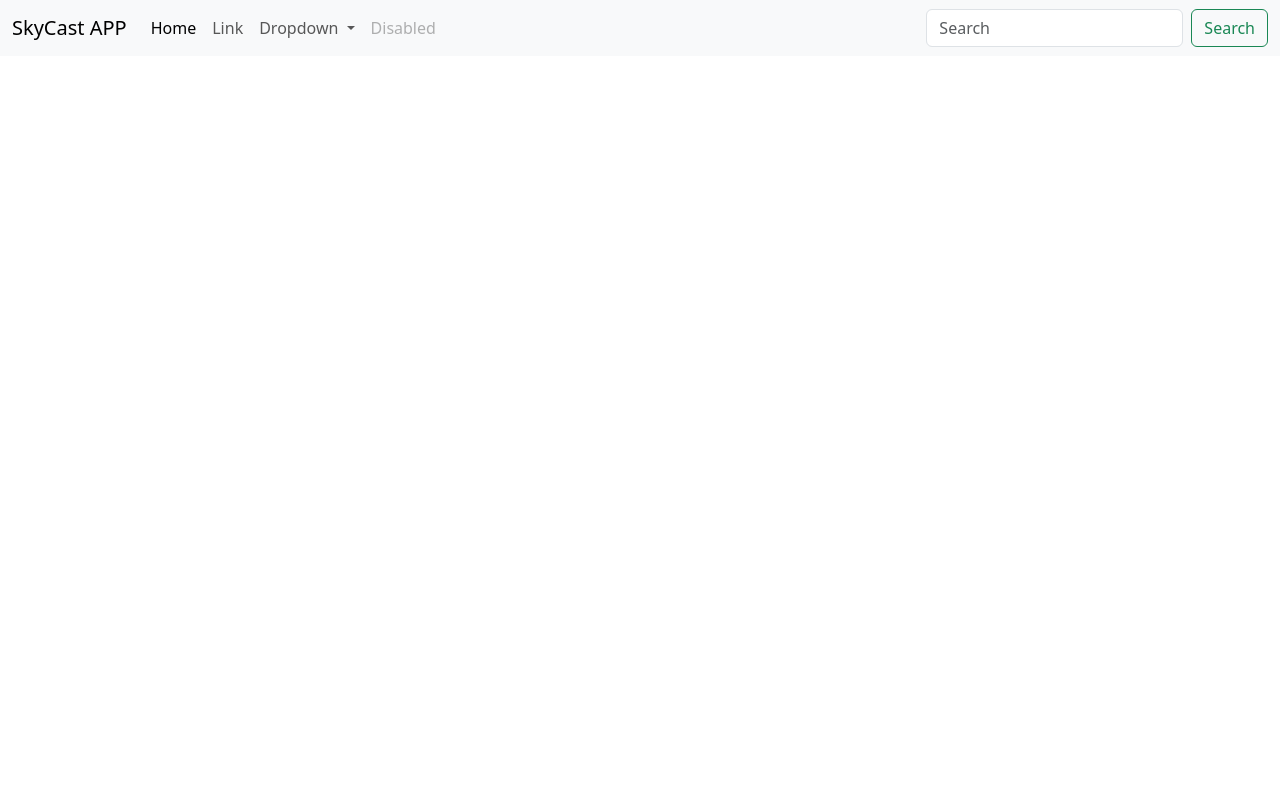
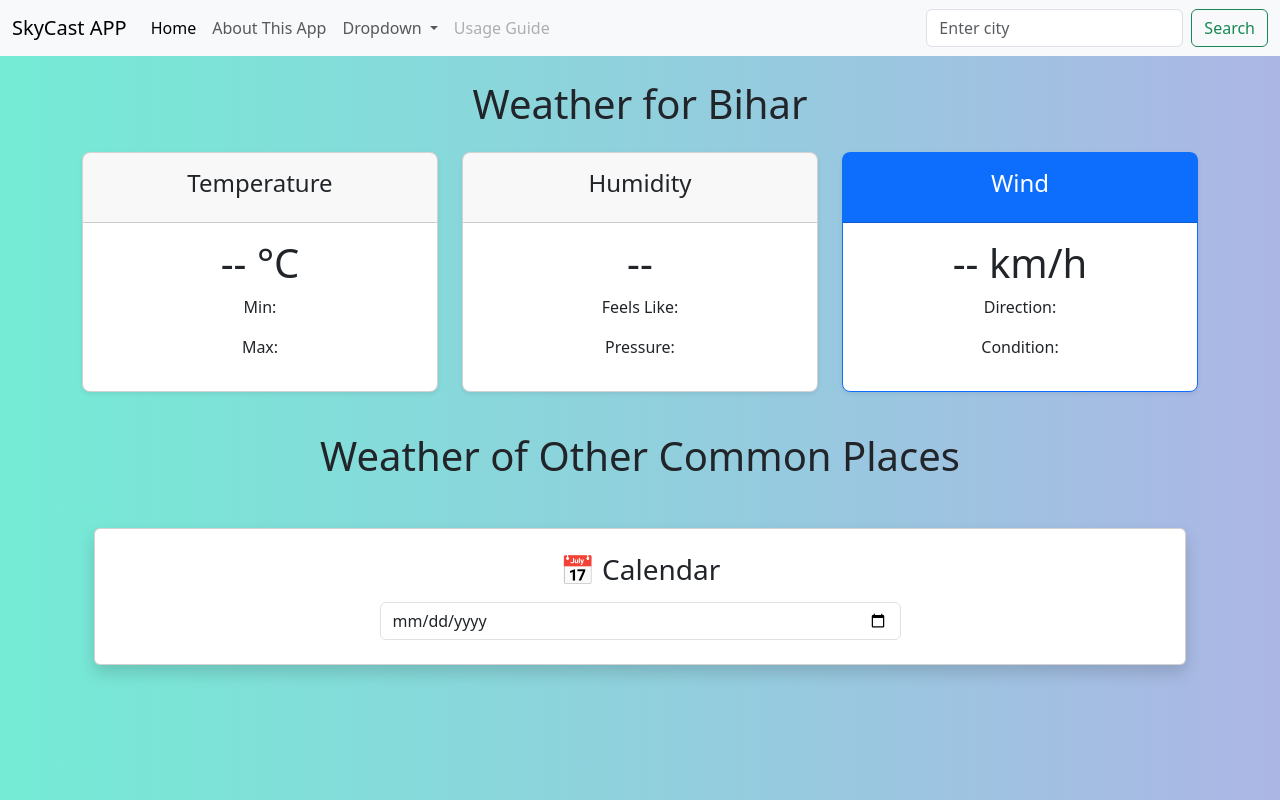
Before and after one commit to aditya2204200/SkyCast-App-, a plain HTML site: page index.html in a window 1280 px wide. Drawn offline with nearby package versions, Linux system fonts and the light colour scheme; no server answers.

Commit message:
Enhance index.html with styles and navbar updates
Added a background gradient and updated navbar items.

```diff
--- a/index.html
+++ b/index.html
@@ -1,16 +1,49 @@
 <!doctype html>
 <html lang="en">
   <head>
-    <meta charset="utf-8">
-    <meta name="viewport" content="width=device-width, initial-scale=1">
+    <meta charset="utf-8" />
+    <meta name="viewport" content="width=device-width, initial-scale=1" />
     <title>My SkyCast APP</title>
-    <link href="https://cdn.jsdelivr.net/npm/bootstrap@5.3.8/dist/css/bootstrap.min.css" rel="stylesheet" integrity="sha384-sRIl4kxILFvY47J16cr9ZwB07vP4J8+LH7qKQnuqkuIAvNWLzeN8tE5YBujZqJLB" crossorigin="anonymous">
+    <link
+      href="https://cdn.jsdelivr.net/npm/bootstrap@5.3.8/dist/css/bootstrap.min.css"
+      rel="stylesheet"
+      integrity="sha384-sRIl4kxILFvY47J16cr9ZwB07vP4J8+LH7qKQnuqkuIAvNWLzeN8tE5YBujZqJLB"
+      crossorigin="anonymous"
+    />
+
+    <style>
+  .bg-fixed {
+    position: fixed;
+    top: 0;
+    left: 0;
+    width: 100%;
+    height: 100%;
+
+    background: linear-gradient(to right, #74ebd5, #ACB6E5);
+
+    z-index: -1; /* 👈 important */
+  }
+  nav {
+  background: rgba(255, 255, 255, 0.2);
+  backdrop-filter: blur(10px);
+}
+</style>
+
   </head>
   <body>
+    <div class="bg-fixed"></div>
     <nav class="navbar navbar-expand-lg bg-body-tertiary">
       <div class="container-fluid">
         <a class="navbar-brand" href="#">SkyCast APP</a>
-    <button class="navbar-toggler" type="button" data-bs-toggle="collapse" data-bs-target="#navbarSupportedContent" aria-controls="navbarSupportedContent" aria-expanded="false" aria-label="Toggle navigation">
+        <button
+          class="navbar-toggler"
+          type="button"
+          data-bs-toggle="collapse"
+          data-bs-target="#navbarSupportedContent"
+          aria-controls="navbarSupportedContent"
+          aria-expanded="false"
+          aria-label="Toggle navigation"
+        >
           <span class="navbar-toggler-icon"></span>
         </button>
         <div class="collapse navbar-collapse" id="navbarSupportedContent">
@@ -19,31 +52,111 @@
               <a class="nav-link active" aria-current="page" href="#">Home</a>
             </li>
             <li class="nav-item">
-          <a class="nav-link" href="#">Link</a>
+              <a class="nav-link" href="#">About This App</a>
             </li>
             <li class="nav-item dropdown">
-          <a class="nav-link dropdown-toggle" href="#" role="button" data-bs-toggle="dropdown" aria-expanded="false">
+              <a
+                class="nav-link dropdown-toggle"
+                href="#"
+                role="button"
+                data-bs-toggle="dropdown"
+                aria-expanded="false"
+              >
                 Dropdown
               </a>
               <ul class="dropdown-menu">
-            <li><a class="dropdown-item" href="#">Action</a></li>
-            <li><a class="dropdown-item" href="#">Another action</a></li>
-            <li><hr class="dropdown-divider"></li>
-            <li><a class="dropdown-item" href="#">Something else here</a></li>
+                <li><a class="dropdown-item" href="#">Bihar</a></li>
+                <li><a class="dropdown-item" href="#">Seattle</a></li>
+                <li><hr class="dropdown-divider" /></li>
+                <li><a class="dropdown-item" href="#">Banglore</a></li>
               </ul>
             </li>
             <li class="nav-item">
-          <a class="nav-link disabled" aria-disabled="true">Disabled</a>
+              <a class="nav-link disabled" aria-disabled="true">Usage Guide</a>
             </li>
           </ul>
-      <form class="d-flex" role="search">
-        <input class="form-control me-2" type="search" placeholder="Search" aria-label="Search"/>
-        <button class="btn btn-outline-success" type="submit">Search</button>
+          <form class="d-flex" id="searchForm">
+            <input
+              class="form-control me-2"
+              id="city"
+              type="search"
+              placeholder="Enter city"
+            />
+            <button class="btn btn-outline-success" type="submit">
+              Search
+            </button>
           </form>
         </div>
       </div>
     </nav>
-    <script src="https://cdn.jsdelivr.net/npm/bootstrap@5.3.8/dist/js/bootstrap.bundle.min.js" integrity="sha384-FKyoEForCGlyvwx9Hj09JcYn3nv7wiPVlz7YYwJrWVcXK/BmnVDxM+D2scQbITxI" crossorigin="anonymous"></script>
+
+    <div class="container">
+      <h1 class="my-4 text-center">
+        Weather for <span id="cityName">Bihar</span>
+      </h1>
+      <p id="errorMsg" style="color:red; text-align:center;"></p>
+      <main>
+        <div class="row row-cols-1 row-cols-md-3 mb-3 text-center">
+          <!-- Temperature -->
+          <div class="col">
+            <div class="card mb-4 rounded-3 shadow-sm">
+              <div class="card-header py-3">
+                <h4>Temperature</h4>
+              </div>
+              <div class="card-body">
+                <h1 id="temp">-- °C</h1>
+                <p>Min: <span id="min_temp"></span></p>
+                <p>Max: <span id="max_temp"></span></p>
+              </div>
+            </div>
+          </div>
+
+          <!-- Humidity -->
+          <div class="col">
+            <div class="card mb-4 rounded-3 shadow-sm">
+              <div class="card-header py-3">
+                <h4>Humidity</h4>
+              </div>
+              <div class="card-body">
+                <h1 id="humidity">--</h1>
+                <p>Feels Like: <span id="feels_like"></span></p>
+                <p>Pressure: <span id="pressure"></span></p>
+              </div>
+            </div>
+          </div>
+
+          <!-- Wind -->
+          <div class="col">
+            <div class="card mb-4 rounded-3 shadow-sm border-primary">
+              <div class="card-header py-3 text-bg-primary">
+                <h4>Wind</h4>
+              </div>
+              <div class="card-body">
+                <h1 id="wind">-- km/h</h1>
+                <p>Direction: <span id="wind_dir"></span></p>
+                <p>Condition: <span id="conditions"></span></p>
+              </div>
+            </div>
+          </div>
+        </div>
+        <h2 class="display-6 text-center mb-4">
+          Weather of Other Common Places
+        </h2>
+        <div class="container my-5">
+  <div class="card shadow p-4">
+    <h3 class="text-center mb-3">📅 Calendar</h3>
+    <div class="text-center">
+      <input type="date" id="calendar" class="form-control w-50 mx-auto">
+    </div>
+  </div>
+</div>
+        <thead>
+
+    <script
+      src="https://cdn.jsdelivr.net/npm/bootstrap@5.3.8/dist/js/bootstrap.bundle.min.js"
+      integrity="sha384-FKyoEForCGlyvwx9Hj09JcYn3nv7wiPVlz7YYwJrWVcXK/BmnVDxM+D2scQbITxI"
+      crossorigin="anonymous"
+    ></script>
     <script type="module" src="script.js"></script>
   </body>
 </html>
```
Lines whose indentation alone changed are shown as unchanged.
